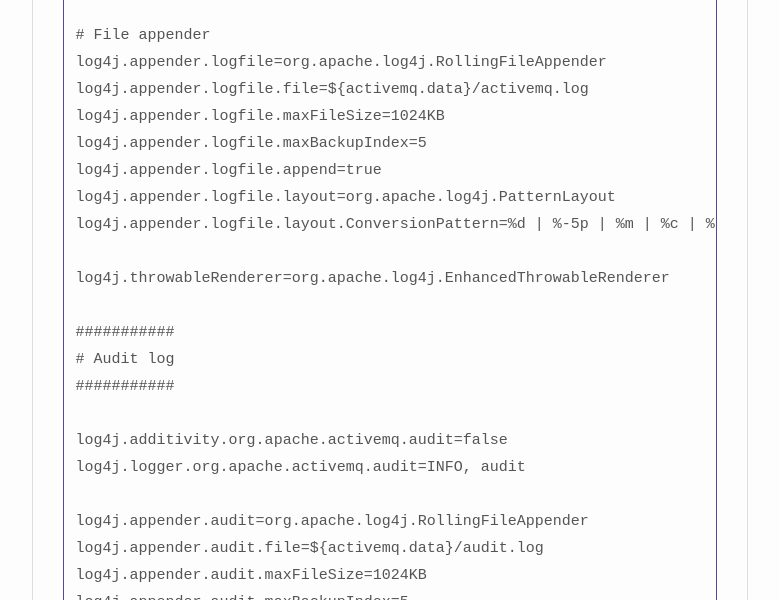
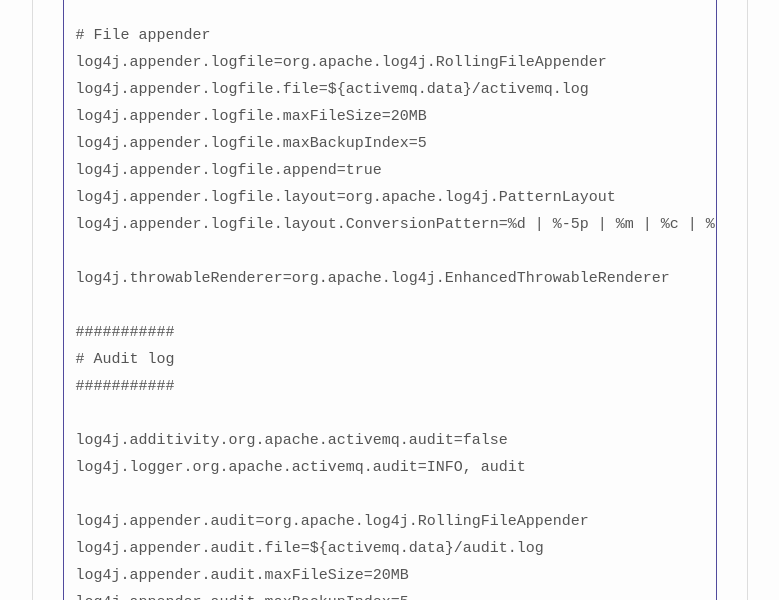
Before and after one commit to Teclan/Teclan.github.io, a Jekyll site: the page built from _posts/2018-05-21-ActiveMQ配置.md, in a window 1280 px wide and 1400 px high, scrolled down 384 px. Shown: the part 800-1400 px from the top of the window, without its empty margins (250-1029 px from the left). Built offline with Jekyll 4.4.1, drawn with Linux system fonts in a browser that asks for light colours; nearby versions of some CDN libraries; some of the changed text lies outside the part shown.

Commit message:
修改MQ日志文件大小

```diff
--- a/_posts/2018-05-21-ActiveMQ配置.md
+++ b/_posts/2018-05-21-ActiveMQ配置.md
@@ -39,7 +39,7 @@ log4j.appender.console.threshold=DEBUG
 # File appender
 log4j.appender.logfile=org.apache.log4j.RollingFileAppender
 log4j.appender.logfile.file=${activemq.data}/activemq.log
-log4j.appender.logfile.maxFileSize=1024KB
+log4j.appender.logfile.maxFileSize=20MB
 log4j.appender.logfile.maxBackupIndex=5
 log4j.appender.logfile.append=true
 log4j.appender.logfile.layout=org.apache.log4j.PatternLayout
@@ -56,7 +56,7 @@ log4j.logger.org.apache.activemq.audit=INFO, audit
 
 log4j.appender.audit=org.apache.log4j.RollingFileAppender
 log4j.appender.audit.file=${activemq.data}/audit.log
-log4j.appender.audit.maxFileSize=1024KB
+log4j.appender.audit.maxFileSize=20MB
 log4j.appender.audit.maxBackupIndex=5
 log4j.appender.audit.append=true
 log4j.appender.audit.layout=org.apache.log4j.PatternLayout
```
